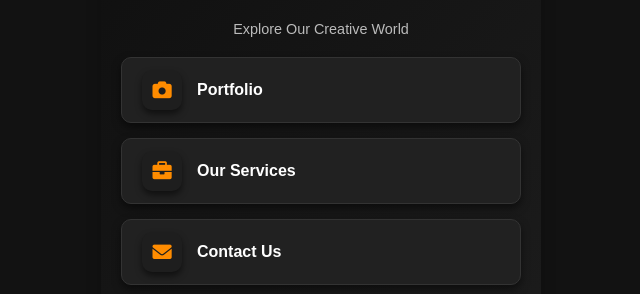
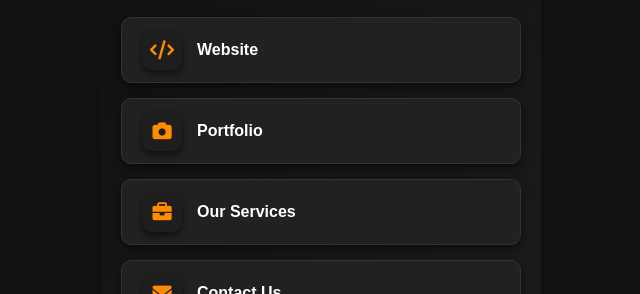
Before and after one commit to Keshavm30/pixogaze, a plain HTML site: page linktree/index.html in a window 1280 px wide. Shown: the part 281-575 px from the top of the page, without its empty margins (319-959 px from the left). Drawn offline with Linux system fonts and the light colour scheme.

Commit message:
Update index.html

```diff
--- a/linktree/index.html
+++ b/linktree/index.html
@@ -114,6 +114,9 @@
         </div><br><br>
         <div class="subtitle">Explore Our Creative World</div>
         <div class="links">
+            <a href="https://pixogaze.in" target="_blank">
+                <div class="icon-box"><i class="fas fa-code"></i></div> Website
+            </a>
             <a href="https://pixogaze.in/#Photography-Portfolio" target="_blank">
                 <div class="icon-box"><i class="fas fa-camera"></i></div> Portfolio
             </a>
```
